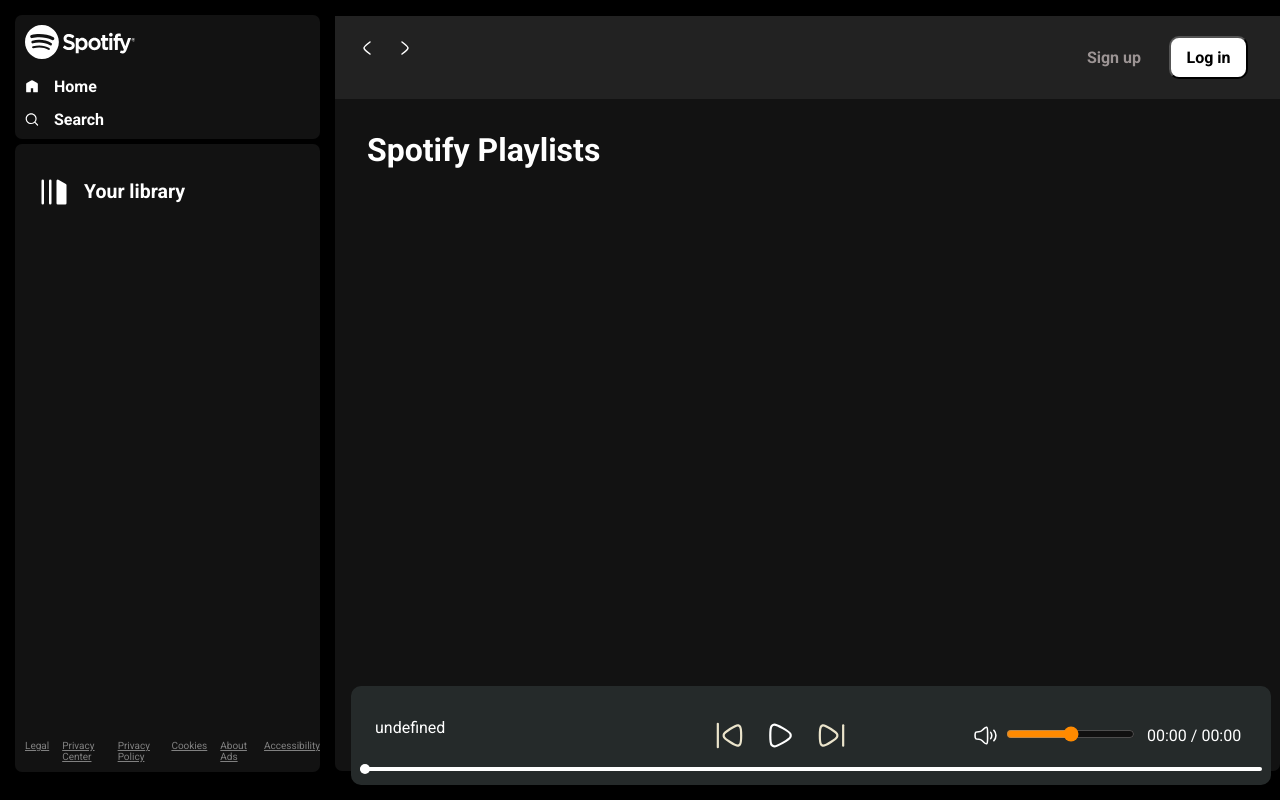
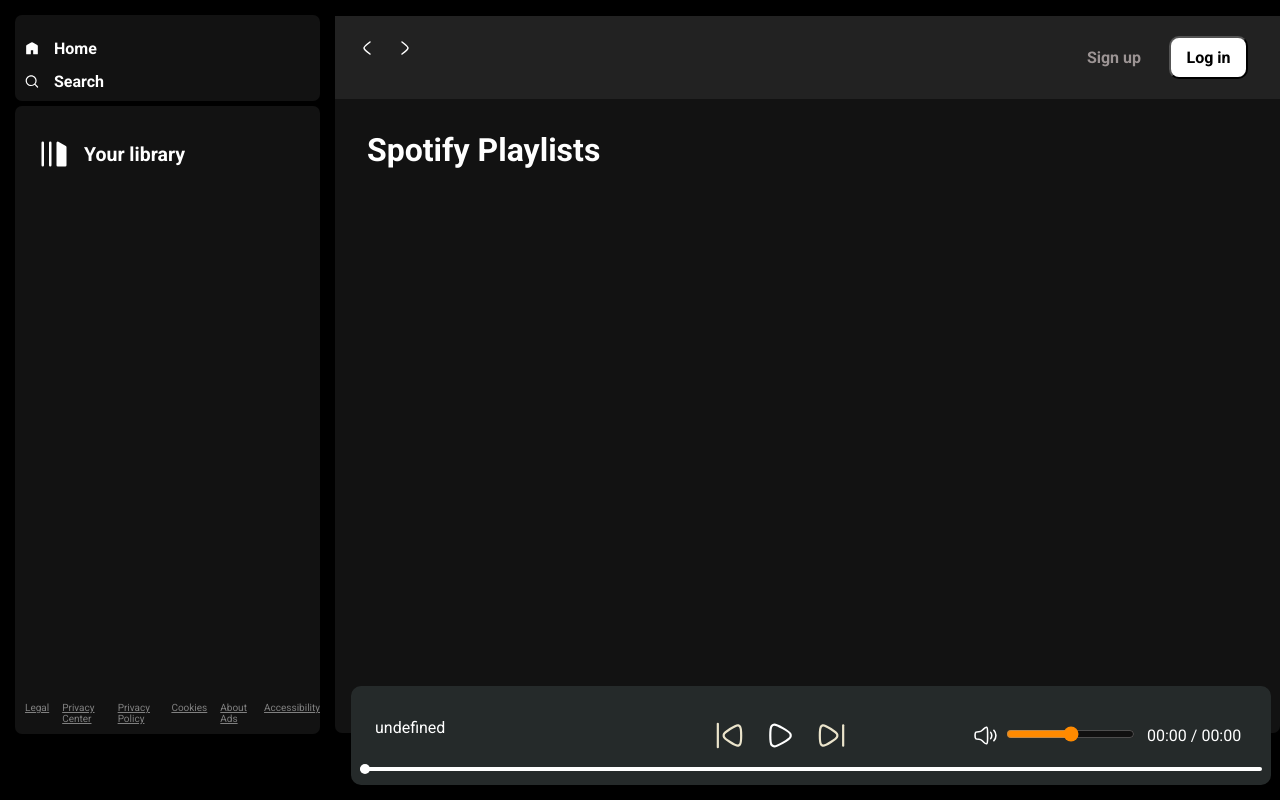
Before and after one commit to Dhruv385/Ganna-App, a plain HTML site: page index.html in a window 1280 px wide. Drawn offline with Linux system fonts and the light colour scheme; no server answers.

Commit message:
Update index.html

```diff
--- a/index.html
+++ b/index.html
@@ -14,7 +14,7 @@
                 <img width="30" class="invert" src="img/cross.svg" alt="">
             </div>
             <div class="home bg-grey rounded m-1 p-1">
-                <div class="logo"><img width="110" class="invert" src="img/logo.svg" alt="logo"></div>
+<!--                 <div class="logo"><img width="110" class="invert" src="img/logo.svg" alt="logo"></div> -->
                 <ul>
                     <li><img class="invert" src="img/home.svg" alt="home">Home</li>
                     <li><img class="invert" src="img/search.svg" alt="search">Search</li>
```
